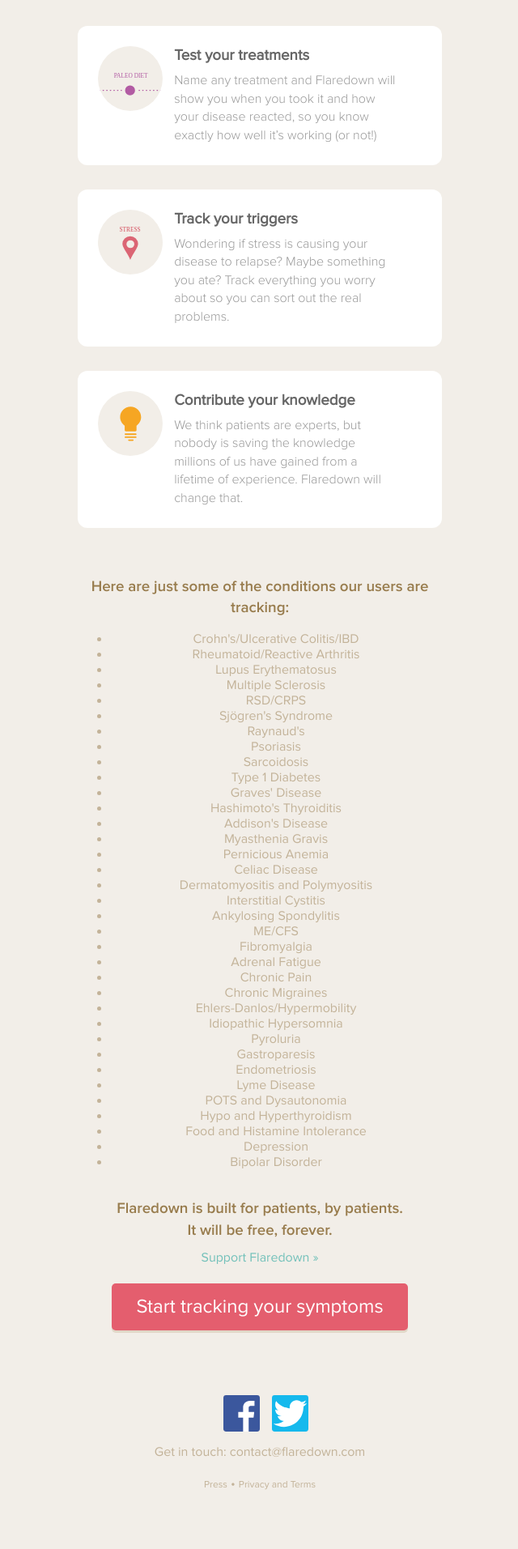
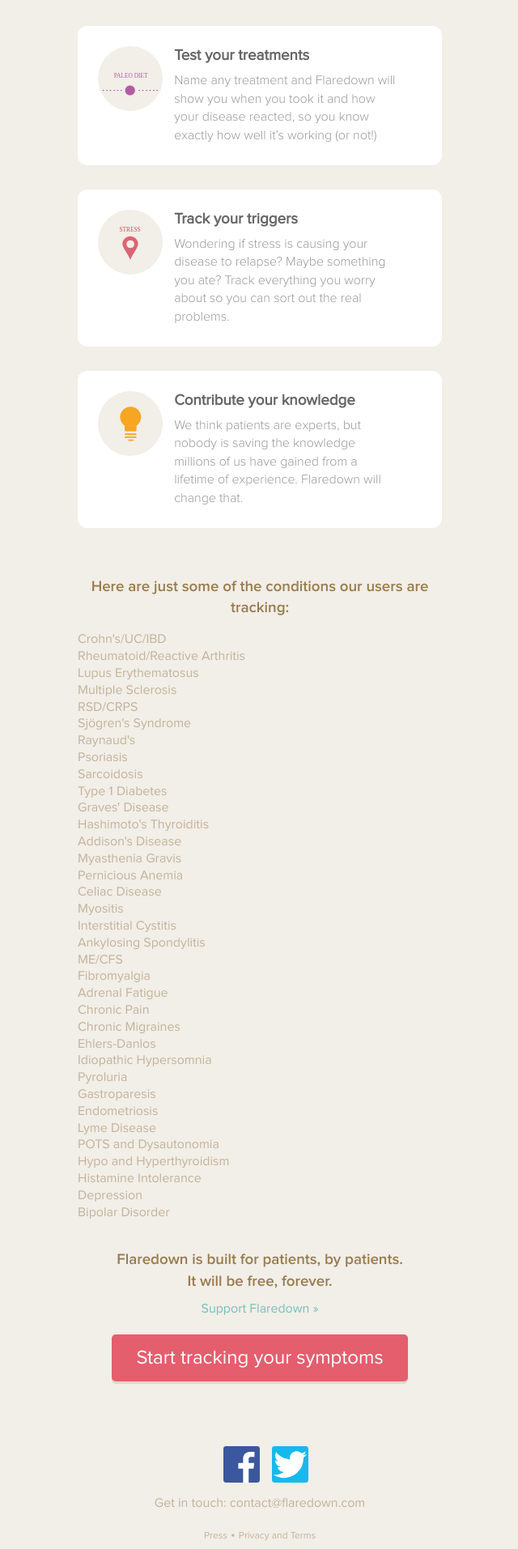
Before and after one commit to jasperfurniss/flaredown, a Jekyll site: the page built from index.html, in a window 1280 px wide. Shown: the part 711-2624 px from the top of the page at 81% size, without its empty margins (319-959 px from the left). Built offline with Jekyll 4.4.1, drawn with Linux system fonts in a browser that asks for light colours; before the commit the page ends 2561 px from its top, so only the background shows below that.

Commit message:
Style updates for conditions list

```diff
--- a/css/styles.scss
+++ b/css/styles.scss
@@ -279,3 +279,14 @@
 		font-size: 1.2em;
 	}
 }
+ul {
+	list-style-type: none;
+	padding: 0;
+	text-align: left;
+	line-height: 1.3;
+}
+li {
+	width: 48%;
+	display: inline-block;
+	min-width: 250px;
+}
--- a/index.html
+++ b/index.html
@@ -47,7 +47,7 @@
 	<section class="bottom">
 		<h3>Here are just some of the conditions our users are tracking:</h3>
 		<ul>
-			<li>Crohn's/Ulcerative Colitis/IBD</li>
+			<li>Crohn's/UC/IBD</li>
 			<li>Rheumatoid/Reactive Arthritis</li>
 			<li>Lupus Erythematosus</li>
 			<li>Multiple Sclerosis</li>
@@ -63,7 +63,7 @@
 			<li>Myasthenia Gravis</li>
 			<li>Pernicious Anemia</li>
 			<li>Celiac Disease</li>
-			<li>Dermatomyositis and Polymyositis</li>
+			<li>Myositis</li>
 			<li>Interstitial Cystitis</li>
 			<li>Ankylosing Spondylitis</li>
 			<li>ME/CFS</li>
@@ -71,7 +71,7 @@
 			<li>Adrenal Fatigue</li>
 			<li>Chronic Pain</li>
 			<li>Chronic Migraines</li>
-			<li>Ehlers-Danlos/Hypermobility</li>
+			<li>Ehlers-Danlos</li>
 			<li>Idiopathic Hypersomnia</li>
 			<li>Pyroluria</li>
 			<li>Gastroparesis</li>
@@ -79,7 +79,7 @@
 			<li>Lyme Disease</li>
 			<li>POTS and Dysautonomia</li>
 			<li>Hypo and Hyperthyroidism</li>
-			<li>Food and Histamine Intolerance</li>
+			<li>Histamine Intolerance</li>
 			<li>Depression</li>
 			<li>Bipolar Disorder</li>
 		</ul>
```
